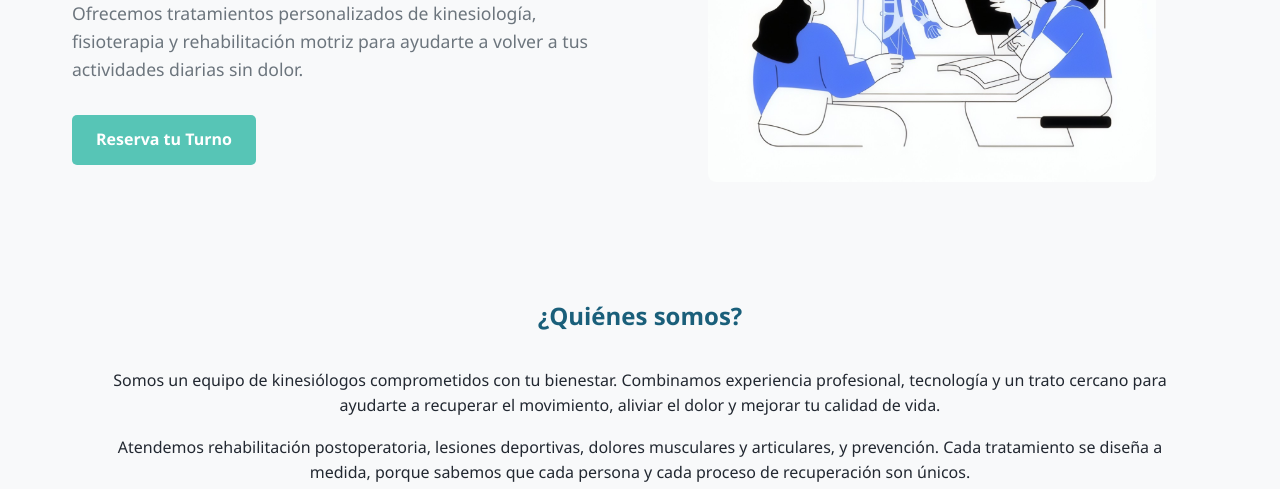
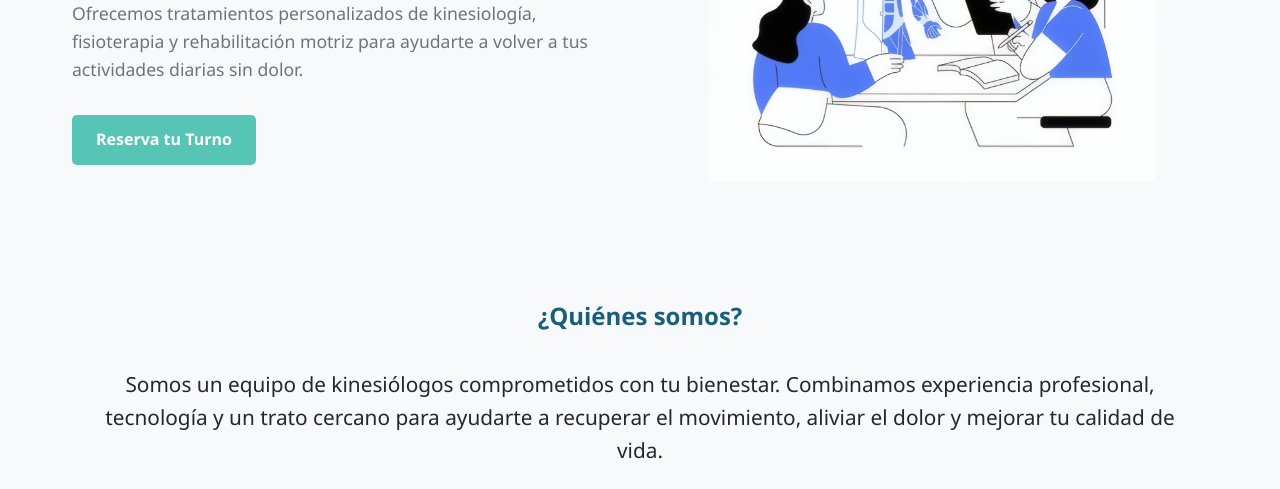
Before and after one commit to SebasVr2006/TP_visualizacion, a plain HTML site: page index.html in a window 1280 px wide. Shown: the part 293-782 px from the top of the page. Drawn offline with Linux system fonts and the light colour scheme.

Commit message:
Arreglos meores

```diff
--- a/css/home.css
+++ b/css/home.css
@@ -32,6 +32,10 @@
 }
 
 .quienes-somos p{
+    font-size: 130%;
+}
+
+.quienes-somos p{
     margin-bottom: 1rem;
     text-align: center;
 }
```
